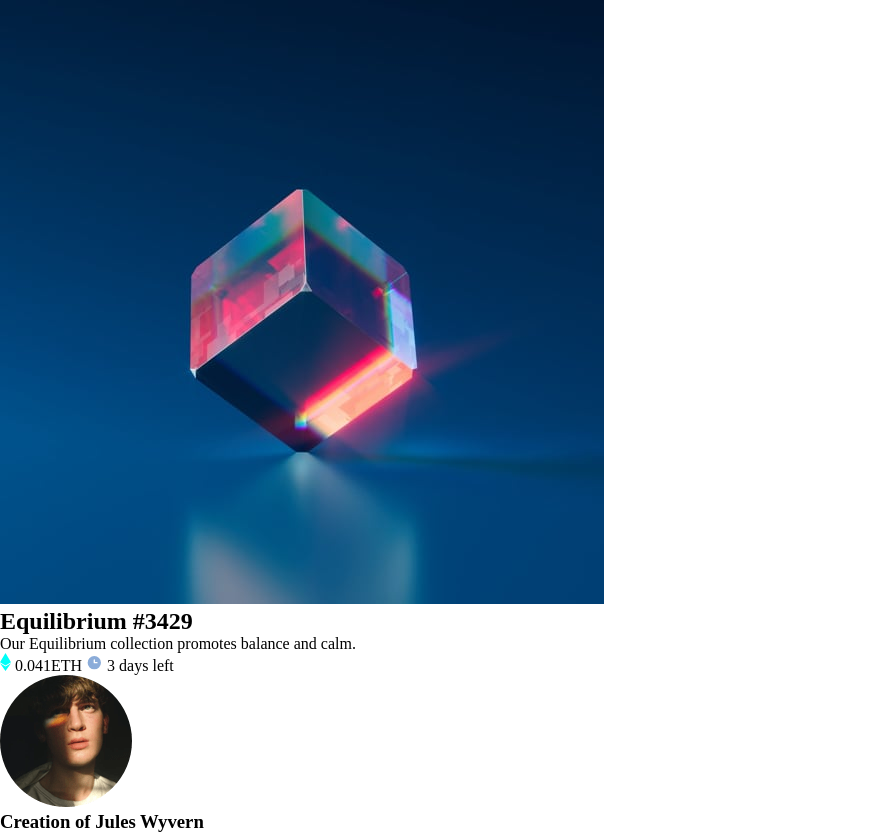
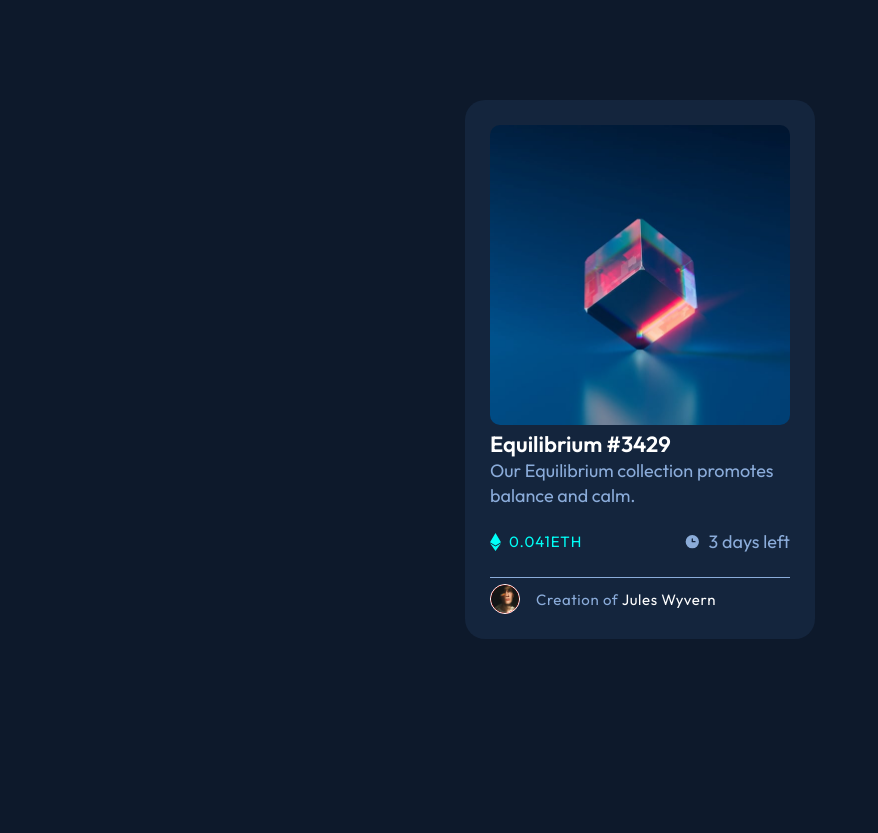
Before and after one commit to linusmanuel/preview-card-component-, a website: page index.html in a window 1280 px wide. Shown: the whole page, without its empty margins (0-878 px from the left). After the commit the page ends 800 px from the top, so only its background shows below. Drawn offline with Linux system fonts and the light colour scheme.

Commit message:
feat: Building car preview component

```diff
--- /dev/null
+++ b/src/_card.scss
@@ -0,0 +1,171 @@
+body {
+  background-color: #0d192b;
+  font-family: "Outfit", sans-serif;
+  font-size: 18px;
+}
+
+.c-title-2,
+.c-title-3 {
+  color: #fff;
+}
+
+.c-card {
+  box-sizing: border-box;
+  border-radius: 20px;
+  cursor: pointer;
+
+  &:hover &__cover::before {
+    opacity: 1;
+    transition: all 0.2s ease-in-out;
+  }
+
+  &:hover &__cover::after {
+    opacity: 1;
+    transition: all 0.2s ease-in-out;
+  }
+
+  &--preview {
+    background-color: #14253d;
+    max-height: 809px;
+    margin-inline: auto;
+    margin-block: 100px;
+    padding: 25px;
+    width: 350px;
+  }
+
+  &__head {
+  }
+
+  &__cover {
+    background-image: #fff url("");
+    height: 302px;
+    max-width: 100%;
+    margin-bottom: 24px;
+    position: relactive;
+
+    &::before {
+      display: bolck;
+      position: absolute;
+      content: url("/images/icon-view.svg");
+      left: 50%;
+      top: 50%;
+      width: 45px;
+      height: 45px;
+      transform: translate(-50%);
+      z-index: 2;
+      opacity: 0;
+      transition: all 0.2s ease-in-out;
+    }
+
+    &::after {
+      content: "";
+      position: absolute;
+      height: 302px;
+      width: 302px;
+      left: 50%;
+      background: #0198a9c9;
+      border-radius: 10px;
+      transform: translate(-50%);
+      opacity: 0;
+      transition: all 0.2s ease-in-out;
+    }
+
+    img {
+      object-fit: cover;
+      border-radius: 10px;
+      height: 100%;
+      width: 100%;
+
+      // &:nth-of-type(2) {
+      //   position: absolute;
+      //   transform: translate(-50%, -50%);
+      //   left: 50%;
+      //   display: block;
+      // }
+    }
+  }
+
+  &__title {
+    font-size: 22px;
+  }
+
+  &__inner {
+    color: #8bacda;
+    margin: 0 0 6px 0;
+  }
+
+  &__text {
+    color: currentColor;
+    line-height: 25px;
+    margin-bottom: 22px;
+  }
+
+  &__detail {
+    border-bottom: solid 1px;
+    display: flex;
+    justify-content: space-between;
+    padding-bottom: 24px;
+
+    span:nth-of-type(1) {
+      color: #00fff7;
+    }
+  }
+
+  &__price {
+    display: flex;
+    align-items: center;
+    font-size: 15px;
+    letter-spacing: 1px;
+
+    img {
+      margin-right: 8px;
+    }
+  }
+
+  &__duraction {
+    display: flex;
+    align-items: center;
+
+    img {
+      margin-right: 8px;
+    }
+  }
+
+  &__footer {
+    &-copyright {
+      display: flex;
+      align-items: center;
+    }
+
+    &-picture {
+      background-color: red;
+      border-radius: 50%;
+      border: solid 1px #fff;
+      display: block;
+      height: 30px;
+      margin-right: 16px;
+      width: 30px;
+
+      img {
+        border-radius: 50%;
+        object-fit: cover;
+        width: 100%;
+        height: 100%;
+      }
+    }
+
+    &-title {
+      color: #fff;
+      font-size: 15px;
+      font-weight: 400;
+      letter-spacing: 0.6px;
+
+      span {
+        color: #8bacda;
+      }
+    }
+  }
+}
+
+//Ideal trocar px por rem;
+// Usar svg ao invéis de img no icones do card.
--- a/src/_variables.scss
+++ b/src/_variables.scss
@@ -0,0 +1,25 @@
+$primary-light: #8bacda;
+$primary-dark: #00fff7;
+
+$secondary-dark: #0d192b; // Very dark blue (main BG)
+$secondary: #14253d; // Very dark blue (card BG)
+$secondary-light: #2f415b; // Very dark blue (line)
+$white: #fff;
+$black: #222;
+
+/*
+* Typography
+* Font wights
+*/
+$default-font-size: 18px;
+$font-display: "Outfit", sans-serif;
+$thin: 300;
+$regular: 400;
+$semi-bold: 600;
+
+/*
+* Base
+*/
+$border-radius: 20px;
+$sm-border-radius: 10px;
+$md-border-radius: 50%;
```
Also changed, not shown: style/style.css, 1 other file.
